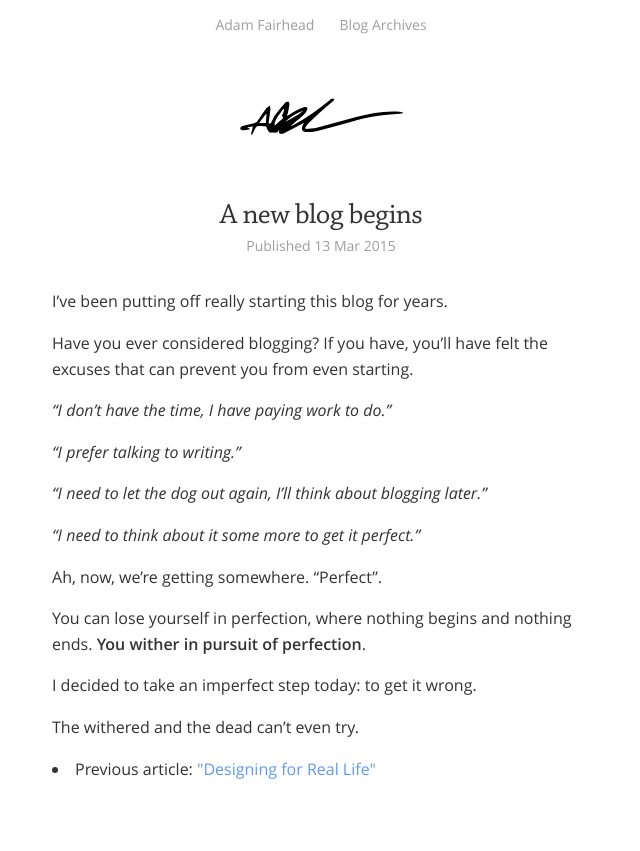
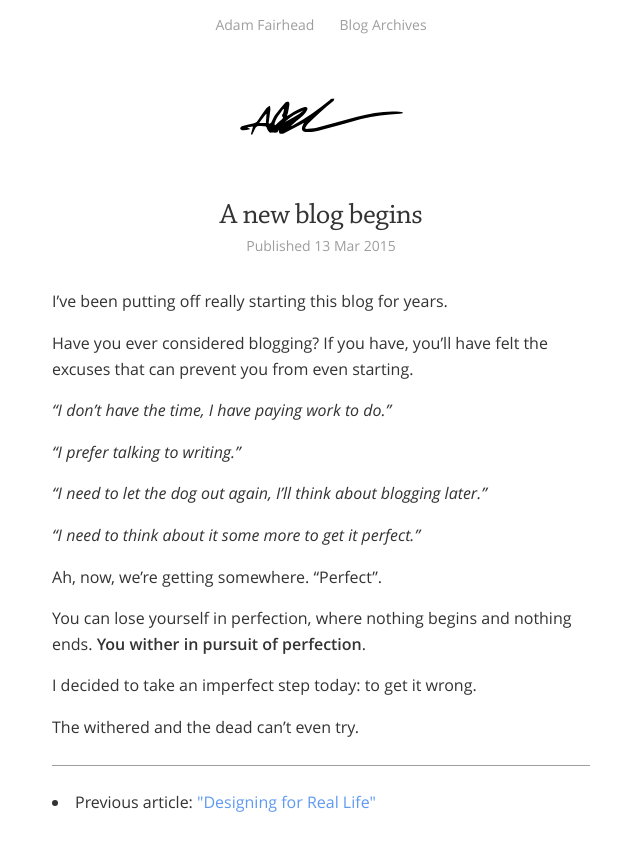
Before and after one commit to adamfairhead/adamfairhead.github.io, a Jekyll site: the page built from _posts/2015-03-13-a-new-blog-begins.md, in a window 1280 px wide. Shown: the top 851 px of the page, without its empty margins (319-959 px from the left). Built offline with Jekyll 4.4.1, drawn with Linux system fonts in a browser that asks for light colours.

Commit message:
Update article layout
Added a hr before the previous article / next article text at the bottom
of each article.

```diff
--- a/_layouts/article.html
+++ b/_layouts/article.html
@@ -9,6 +9,7 @@ layout: layout
   <div role="main">
     {{ content }}
 
+    <hr />
     <ul>
       <!--<li><a href="#">Get notified when I write something new</a></li>-->
       {% if page.next.url %}
```
